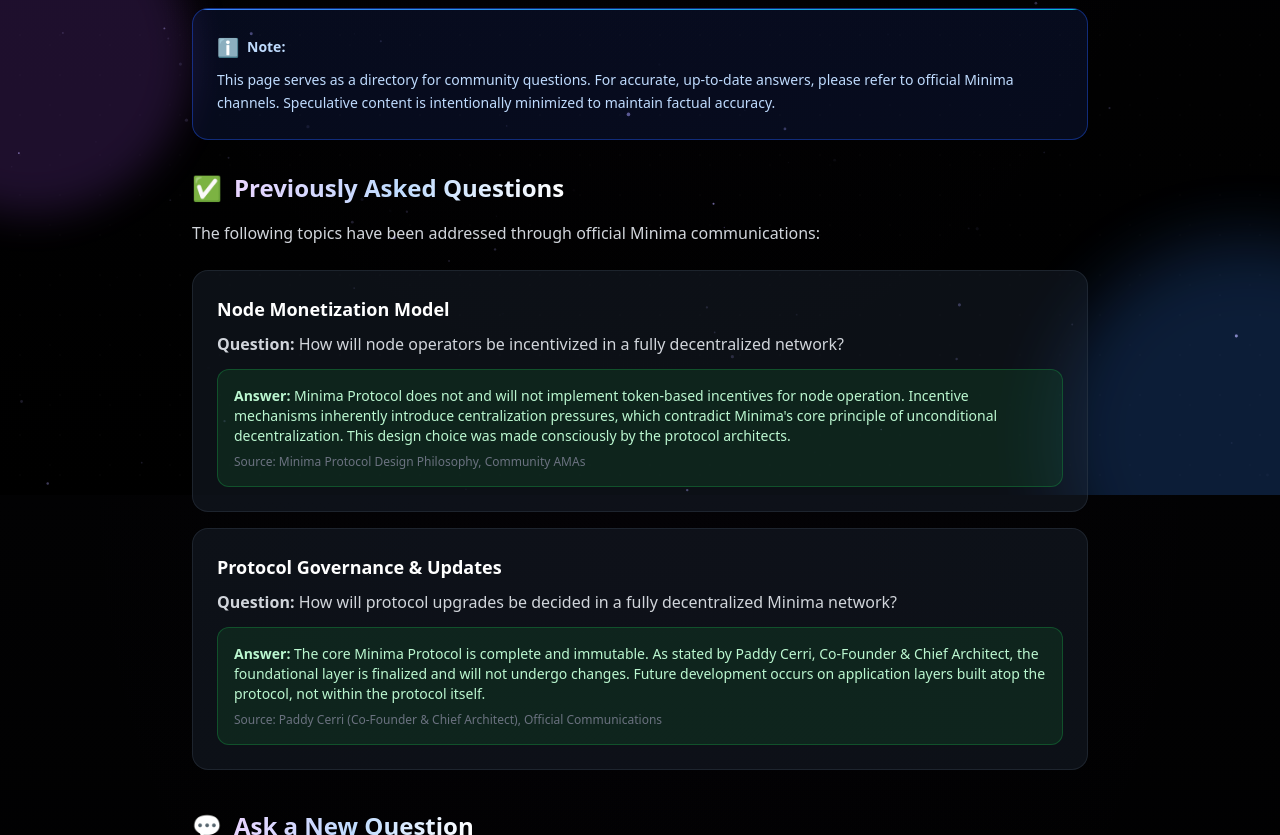
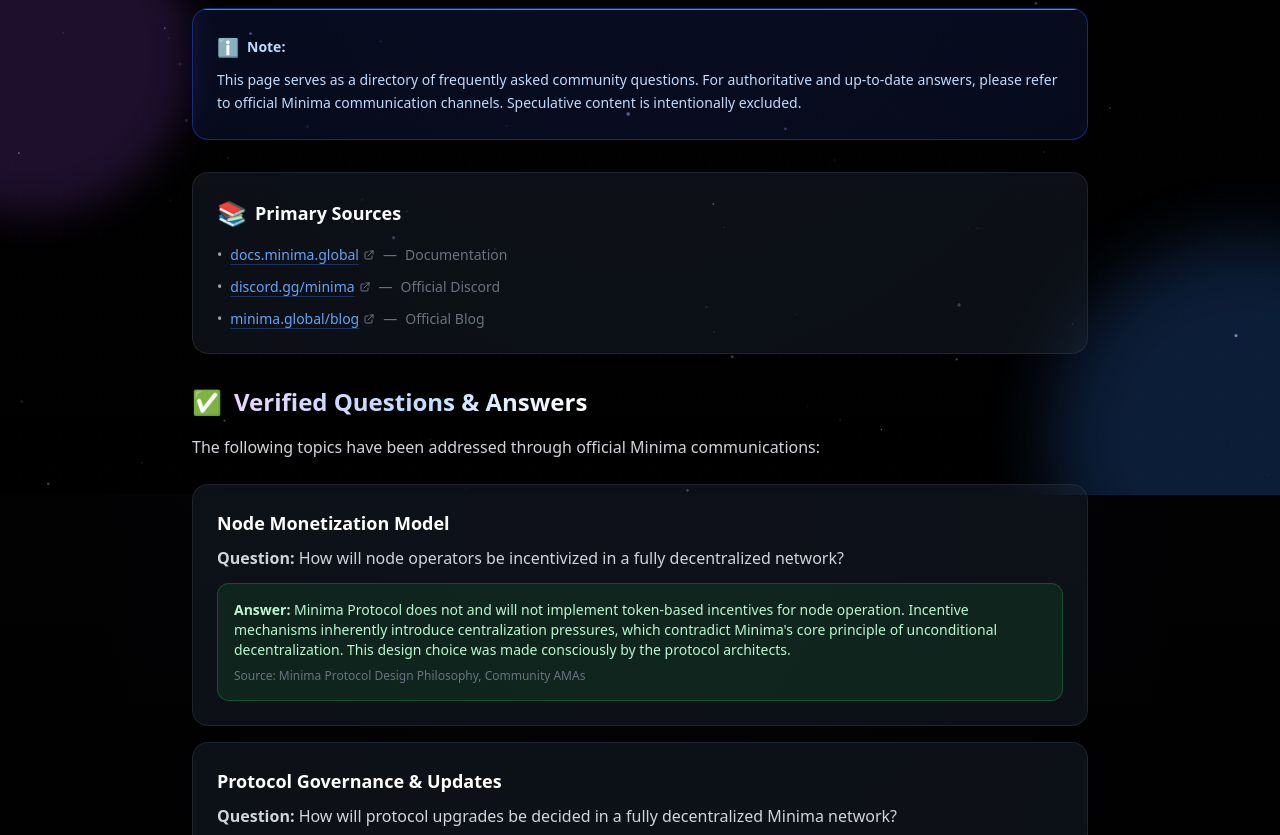
Before and after one commit to KuA1bo/minimaverse-site, a Next.js app: page /open-questions in a window 1280 px wide. Shown: the part 305-1140 px from the top of the page. Built offline with nearby package versions, Linux system fonts and the light colour scheme.

Commit message:
polish: refine open questions page structure and update date

```diff
--- a/src/app/open-questions/page.tsx
+++ b/src/app/open-questions/page.tsx
@@ -1,9 +1,8 @@
-
-
-
 import Link from 'next/link';
 import JsonLd from '@/components/JsonLd';
+import { getCanonicalMetadata } from '@/lib/seo';
 
+export const metadata = getCanonicalMetadata('/open-questions');
 
 const ExternalLink = ({
   href,
@@ -34,7 +33,6 @@ const ExternalLink = ({
   </a>
 );
 
-
 const StatusBadge = ({ status, reducedGlow = false }: { status: 'confirmed' | 'in-development' | 'community', reducedGlow?: boolean }) => {
   const config = {
     'confirmed': { bg: 'bg-green-900/40', text: 'text-green-300', border: 'border-green-700/50', dot: 'bg-green-500', glow: reducedGlow ? 'shadow-green-500/25' : 'shadow-green-500/50' },
@@ -56,7 +54,6 @@ const StatusBadge = ({ status, reducedGlow = false }: { status: 'confirmed' | 'i
   );
 };
 
-
 const structuredData = {
   "@context": "https://schema.org",
   "@type": "FAQPage",
@@ -74,7 +71,7 @@ const structuredData = {
       "name": "How will protocol upgrades be decided in a fully decentralized Minima network?",
       "acceptedAnswer": {
         "@type": "Answer",
-        "text": "The core Minima Protocol is complete and immutable. As stated by Paddy Cerri, Co-Founder & Chief Architect, the foundational layer is finalized and will not undergo changes. Future development occurs on application layers built atop the protocol, not within the protocol itself."
+        "text": "The core Minima Protocol is complete and immutable. As stated by Paddy Cerri, Co-Founder & Chief Architect, the foundational layer is finalized and will not undergo changes. Future development takes place on application layers built on top of the protocol rather than within the protocol itself."
       }
     }
   ],
@@ -89,16 +86,12 @@ const structuredData = {
 export default function OpenQuestionsPage() {
   return (
     <div className="max-w-4xl mx-auto relative px-4 sm:px-0">
-
-      {}
       <JsonLd data={structuredData} />
 
-      {}
       <header className="mb-8 opacity-0 animate-fade-in-up delay-75 relative">
         <div className="absolute inset-0 bg-gradient-to-r from-purple-500/10 via-blue-500/10 to-cyan-500/10 rounded-2xl opacity-0 hover:opacity-100 transition-opacity duration-500" />
 
         <div className="relative flex justify-between items-start">
-          {}
           <div className="relative inline-block w-full pb-3">
             <Link
               href="/"
@@ -107,7 +100,6 @@ export default function OpenQuestionsPage() {
               <span className="group-hover:-translate-x-1 transition-transform duration-300 inline-block">←</span> Back to Minimaverse
             </Link>
 
-            {}
             <div className="flex flex-wrap items-center gap-1.5 mb-3 text-sm">
               <Link href="/protocol" className="text-gray-400 hover:text-purple-400 transition-colors">Protocol</Link>
               <span className="text-gray-600">•</span>
@@ -122,13 +114,10 @@ export default function OpenQuestionsPage() {
               </span>
             </h1>
             <p className="text-gray-400">Community questions and official answers</p>
-            {}
             <span className="absolute bottom-0 left-0 right-0 h-px bg-gradient-to-r from-blue-500/60 via-cyan-400/40 to-transparent" />
           </div>
 
-          {}
           <div className="hidden sm:flex items-center justify-end relative -translate-x-10 mt-12 flex-shrink-0">
-            {}
             <div className="absolute inset-0 flex items-center justify-center">
               <div className="w-8 h-8 bg-purple-500/80 rounded-full blur-lg" />
             </div>
@@ -146,7 +135,6 @@ export default function OpenQuestionsPage() {
         </div>
       </header>
 
-      {}
       <div id="intro" className="scroll-mt-20 relative bg-blue-900/20 border border-blue-700/50 rounded-2xl p-6 mb-8
                       transition-all duration-300 hover:border-blue-600/70 hover:shadow-2xl hover:shadow-blue-500/10
                       opacity-0 animate-fade-in-up delay-75 group overflow-hidden">
@@ -156,27 +144,69 @@ export default function OpenQuestionsPage() {
             <span className="text-lg">ℹ️</span>
             Note:
           </strong>
-          This page serves as a directory for community questions.
-          For accurate, up-to-date answers, please refer to official Minima channels.
-          Speculative content is intentionally minimized to maintain factual accuracy.
+          This page serves as a directory of frequently asked community questions. For authoritative and up-to-date answers, please refer to official Minima communication channels. Speculative content is intentionally excluded.
         </p>
       </div>
 
-      {}
+      <div className="relative bg-gray-800/40 border border-gray-700/40 rounded-2xl p-6 mb-8
+                      transition-all duration-300 hover:border-purple-500/50 hover:shadow-2xl hover:shadow-purple-500/15
+                      opacity-0 animate-fade-in-up delay-150 group overflow-hidden">
+        <div className="absolute inset-0 bg-gradient-to-r from-purple-500/0 via-blue-500/0 to-cyan-500/0 group-hover:from-purple-500/5 group-hover:via-blue-500/5 group-hover:to-cyan-500/5 transition-all duration-500 rounded-2xl" />
+
+        <div className="relative">
+          <h3 className="text-white font-semibold mb-4 text-lg flex items-center gap-2">
+            <span className="text-2xl">📚</span> Primary Sources
+          </h3>
+          <ul className="space-y-3 text-sm">
+            <li className="flex flex-col md:flex-row md:items-center gap-1 md:gap-2">
+              <span className="hidden md:inline text-gray-400">•</span>
+              <ExternalLink
+                href="https://docs.minima.global"
+                className="text-blue-400 hover:text-purple-400 underline decoration-blue-500/30 hover:decoration-purple-500/60 underline-offset-4 transition-all duration-300 break-all text-xs md:text-sm"
+              >
+                docs.minima.global
+              </ExternalLink>
+              <span className="hidden md:inline text-gray-500">—</span>
+              <span className="text-gray-500 text-xs md:text-sm">Documentation</span>
+            </li>
+            <li className="flex flex-col md:flex-row md:items-center gap-1 md:gap-2">
+              <span className="hidden md:inline text-gray-400">•</span>
+              <ExternalLink
+                href="https://discord.gg/minima"
+                className="text-blue-400 hover:text-purple-400 underline decoration-blue-500/30 hover:decoration-purple-500/60 underline-offset-4 transition-all duration-300 break-all text-xs md:text-sm"
+              >
+                discord.gg/minima
+              </ExternalLink>
+              <span className="hidden md:inline text-gray-500">—</span>
+              <span className="text-gray-500 text-xs md:text-sm">Official Discord</span>
+            </li>
+            <li className="flex flex-col md:flex-row md:items-center gap-1 md:gap-2">
+              <span className="hidden md:inline text-gray-400">•</span>
+              <ExternalLink
+                href="https://minima.global/blog"
+                className="text-blue-400 hover:text-purple-400 underline decoration-blue-500/30 hover:decoration-purple-500/60 underline-offset-4 transition-all duration-300 break-all text-xs md:text-sm"
+              >
+                minima.global/blog
+              </ExternalLink>
+              <span className="hidden md:inline text-gray-500">—</span>
+              <span className="text-gray-500 text-xs md:text-sm">Official Blog</span>
+            </li>
+          </ul>
+        </div>
+      </div>
+
       <article className="prose prose-invert max-w-none">
 
-        {}
-        <section id="answered" className="scroll-mt-20 mb-10 opacity-0 animate-fade-in-up delay-150">
+        <section id="answered" className="scroll-mt-20 mb-10 opacity-0 animate-fade-in-up delay-200">
           <h2 className="text-2xl font-bold mb-4 flex items-center gap-3">
             <span className="text-2xl">✅</span>
-            <span className="bg-gradient-to-r from-purple-200 via-blue-200 to-white bg-clip-text text-transparent">Previously Asked Questions</span>
+            <span className="bg-gradient-to-r from-purple-200 via-blue-200 to-white bg-clip-text text-transparent">Verified Questions & Answers</span>
           </h2>
 
           <p className="text-gray-300 leading-relaxed mb-6">
             The following topics have been addressed through official Minima communications:
           </p>
 
-          {}
           <div id="node-monetization" className="scroll-mt-20 relative bg-gray-800/40 border border-gray-700/40 rounded-2xl p-6 mb-4
                           transition-all duration-300 hover:border-purple-500/50 hover:shadow-2xl hover:shadow-purple-500/15 group overflow-hidden">
             <div className="absolute inset-0 bg-gradient-to-br from-purple-500/5 to-blue-500/5 opacity-0 group-hover:opacity-100 transition-opacity duration-300" />
@@ -196,7 +226,6 @@ export default function OpenQuestionsPage() {
             </div>
           </div>
 
-          {}
           <div id="protocol-immutability" className="scroll-mt-20 relative bg-gray-800/40 border border-gray-700/40 rounded-2xl p-6
                           transition-all duration-300 hover:border-purple-500/50 hover:shadow-2xl hover:shadow-purple-500/15 group overflow-hidden">
             <div className="absolute inset-0 bg-gradient-to-br from-purple-500/5 to-blue-500/5 opacity-0 group-hover:opacity-100 transition-opacity duration-300" />
@@ -207,8 +236,8 @@ export default function OpenQuestionsPage() {
             <div className="relative bg-green-900/30 border border-green-700/50 rounded-xl p-4">
               <p className="text-green-200 text-sm">
                 <strong>Answer:</strong> The core Minima Protocol is complete and immutable. As stated by Paddy Cerri, Co-Founder & Chief Architect,
-                the foundational layer is finalized and will not undergo changes. Future development occurs on application layers
-                built atop the protocol, not within the protocol itself.
+                the foundational layer is finalized and will not undergo changes. Future development takes place on application layers
+                built on top of the protocol rather than within the protocol itself.
               </p>
               <p className="text-gray-500 text-xs mt-2">
                 Source: Paddy Cerri (Co-Founder & Chief Architect), Official Communications
@@ -217,8 +246,7 @@ export default function OpenQuestionsPage() {
           </div>
         </section>
 
-        {}
-        <section id="ask" className="scroll-mt-20 mb-10 opacity-0 animate-fade-in-up delay-200">
+        <section id="ask" className="scroll-mt-20 mb-10 opacity-0 animate-fade-in-up delay-250">
           <h2 className="text-2xl font-bold mb-4 flex items-center gap-3">
             <span className="text-2xl">💬</span>
             <span className="bg-gradient-to-r from-purple-200 via-blue-200 to-white bg-clip-text text-transparent">Ask a New Question</span>
@@ -267,7 +295,6 @@ export default function OpenQuestionsPage() {
           </div>
         </section>
 
-        {}
         <section id="resources" className="scroll-mt-20 mb-10 opacity-0 animate-fade-in-up delay-300">
           <h2 className="text-2xl font-bold mb-4 flex items-center gap-3">
             <span className="text-2xl">🔗</span>
@@ -316,7 +343,6 @@ export default function OpenQuestionsPage() {
           </div>
         </section>
 
-        {}
         <div className="relative bg-amber-900/20 border border-amber-700/50 rounded-2xl p-6 mb-8
                         transition-all duration-300 hover:border-amber-600/70 hover:shadow-2xl hover:shadow-amber-500/10
                         opacity-0 animate-fade-in-up delay-200 group overflow-hidden">
@@ -334,11 +360,10 @@ export default function OpenQuestionsPage() {
           </p>
         </div>
 
-        {}
         <section className="border-t border-gray-700/40 pt-6 opacity-0 animate-fade-in-up delay-300">
           <p className="text-gray-500 text-sm flex items-center gap-2">
             <span className="w-2 h-2 bg-green-500 rounded-full animate-pulse" />
-            Last updated: June 2, 2026
+            Last updated: July 22, 2026
           </p>
         </section>
 
@@ -346,6 +371,3 @@ export default function OpenQuestionsPage() {
     </div>
   );
 }
-
-import { getCanonicalMetadata } from '@/lib/seo';
-export const metadata = getCanonicalMetadata('/open-questions');
```
